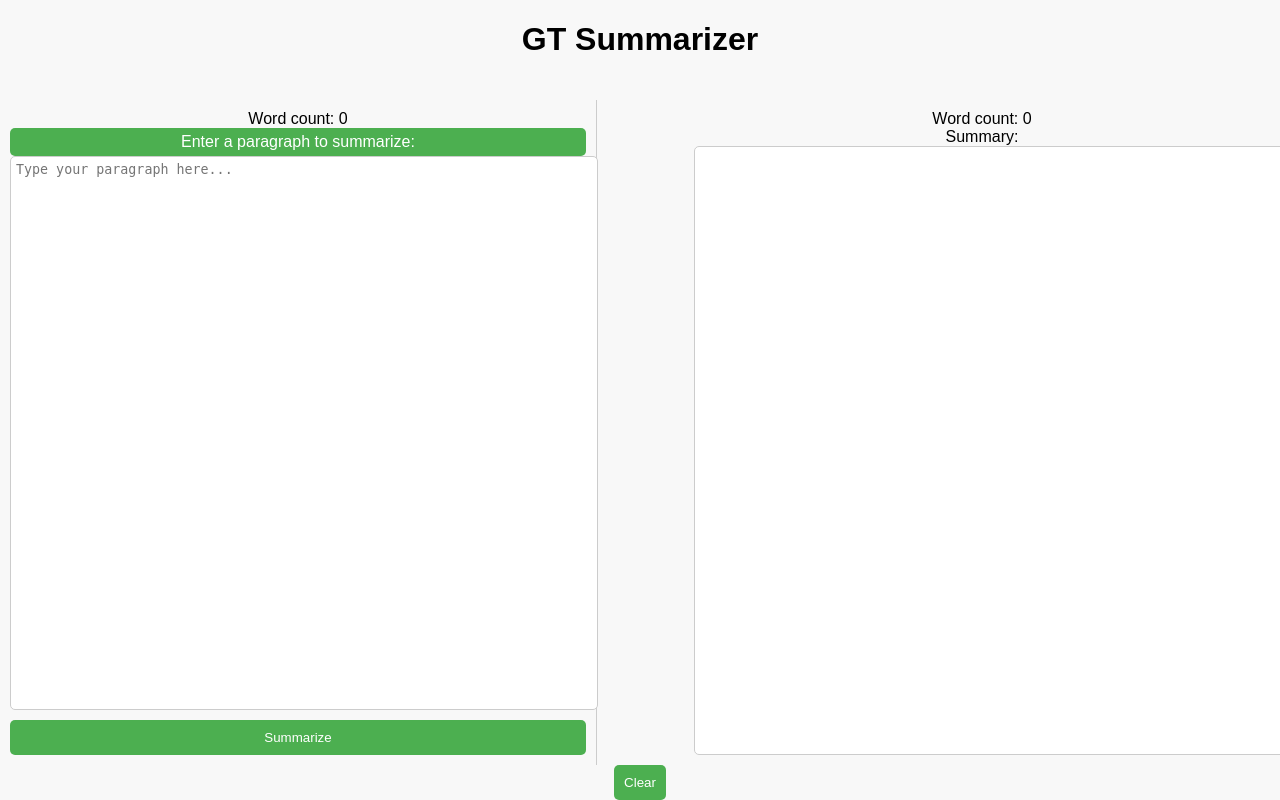
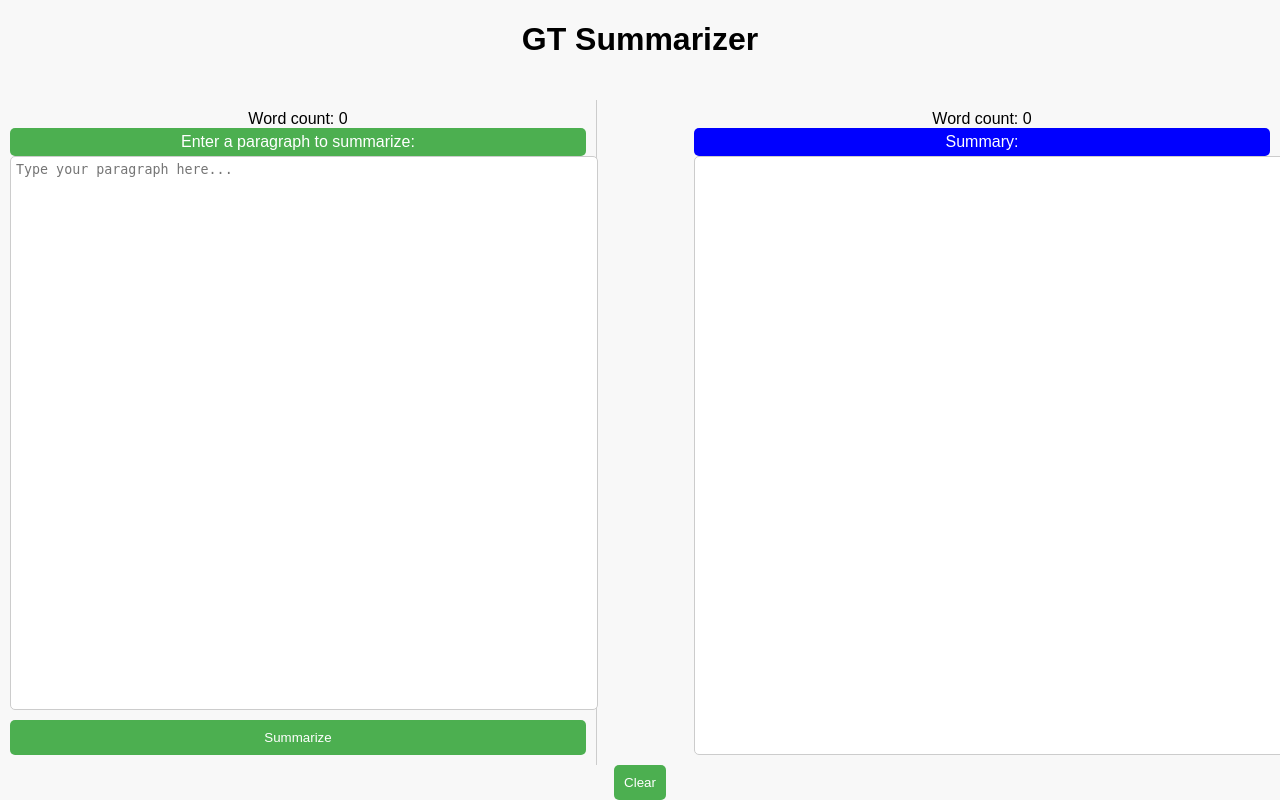
Before and after one commit to harishmanjrekar/harishGT, a Flask app: page / in a window 1280 px wide. Run offline with Flask 3, Linux system fonts and the light colour scheme.

Commit message:
Update style.css

```diff
--- a/static/style.css
+++ b/static/style.css
@@ -105,3 +105,9 @@ button:hover {
     color: white;
     border-radius: 5px;
 }
+.message1.bot{
+    padding: 5px 10px;
+    background-color: #0000FF; /* Green box */
+    color: white;
+    border-radius: 5px;
+}
```
